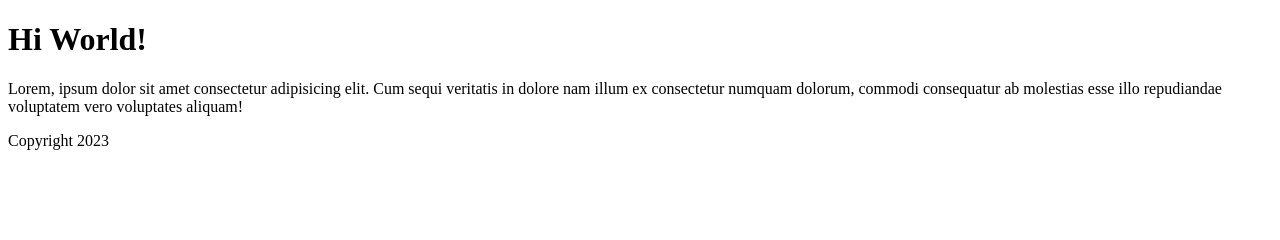
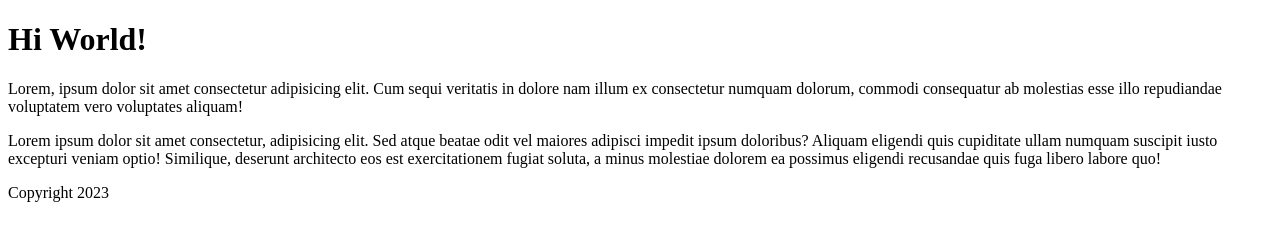
Before and after one commit to DerekNgan/collab-test, a plain HTML site: page index.html in a window 1280 px wide. Drawn offline with Linux system fonts and the light colour scheme.

Commit message:
added <p> in main

```diff
--- a/index.html
+++ b/index.html
@@ -14,10 +14,14 @@
 
     <main>
         <p>Lorem, ipsum dolor sit amet consectetur adipisicing elit. Cum sequi veritatis in dolore nam illum ex consectetur numquam dolorum, commodi consequatur ab molestias esse illo repudiandae voluptatem vero voluptates aliquam!</p>
+
+        <p>Lorem ipsum dolor sit amet consectetur, adipisicing elit. Sed atque beatae odit vel maiores adipisci impedit ipsum doloribus? Aliquam eligendi quis cupiditate ullam numquam suscipit iusto excepturi veniam optio! Similique, deserunt architecto eos est exercitationem fugiat soluta, a minus molestiae dolorem ea possimus eligendi recusandae quis fuga libero labore quo!</p>
     </main>
 
     <div>
         <p>Copyright 2023</p>
     </div>
+
+
 </body>
 </html>
```
